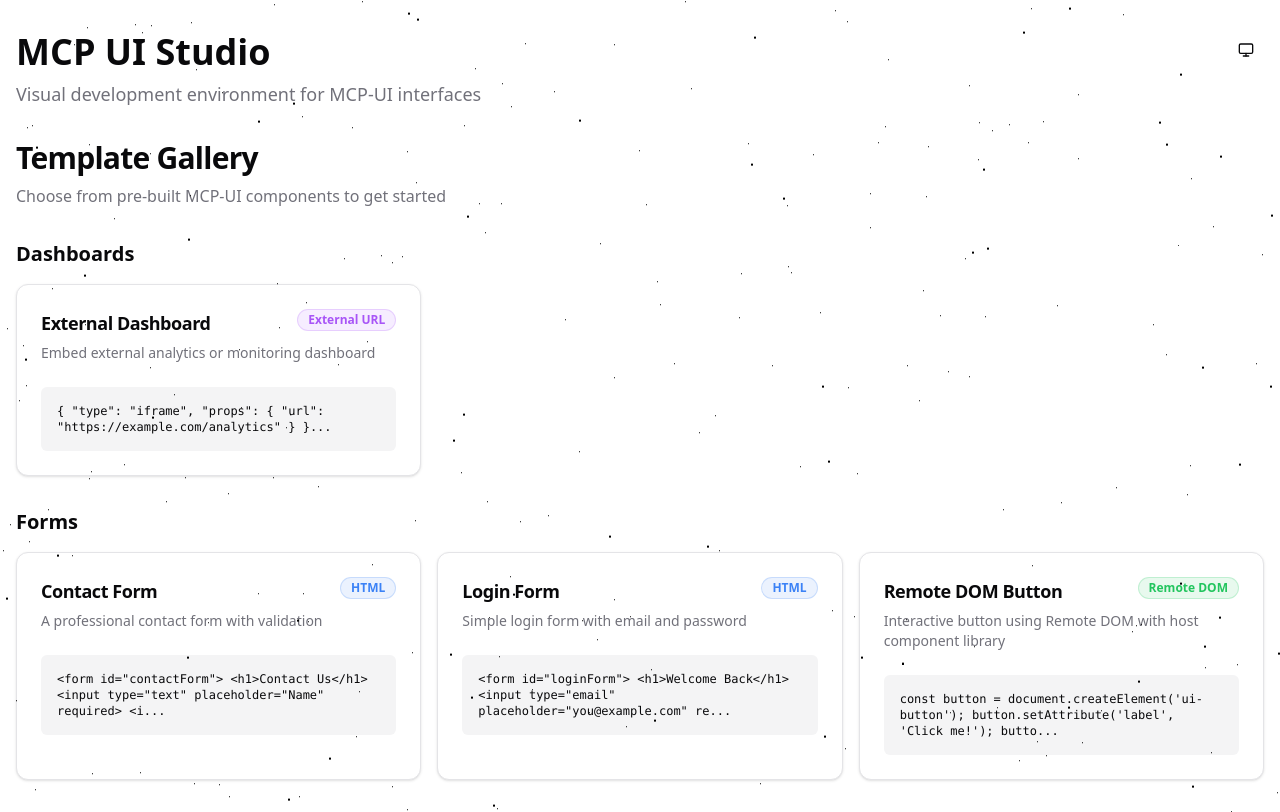
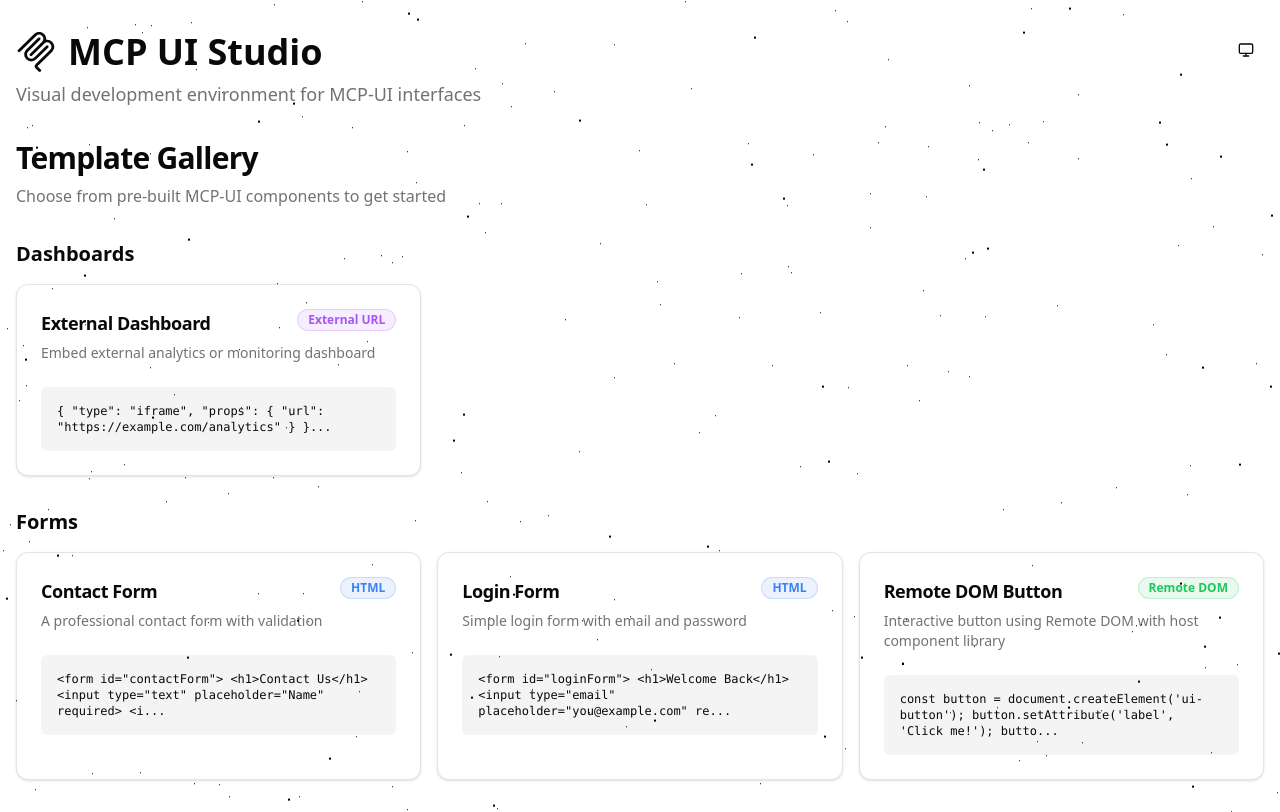
Before and after one commit to d-barletta/mcp-ui-studio, a Next.js app: page / in a window 1280 px wide. Built offline with nearby package versions, Linux system fonts and the light colour scheme.

Commit message:
feat: add Logo component and integrate it into StudioPage header

```diff
--- a/app/page.tsx
+++ b/app/page.tsx
@@ -25,6 +25,7 @@ import { Tabs, TabsContent, TabsList, TabsTrigger } from '@/components/ui/tabs';
 import { ScrollArea } from '@/components/ui/scroll-area';
 import { ArrowLeft, Code, Eye, Download, AlertCircle, Terminal, RotateCw } from 'lucide-react';
 import { ThemeSwitcher } from '@/components/theme-switcher';
+import { Logo } from '@/components/logo';
 import { UIResourceRenderer, remoteButtonDefinition, remoteTextDefinition } from '@mcp-ui/client';
 // import '@mcp-ui/client/ui-resource-renderer.wc.js'; // Loaded dynamically
 
@@ -237,7 +238,10 @@ export default function StudioPage() {
         <div className="container mx-auto py-8 px-4">
           <div className="mb-8 flex items-start justify-between">
             <div>
-              <h1 className="text-4xl font-bold mb-2">MCP UI Studio</h1>
+              <div className="flex items-center gap-3 mb-2">
+                <Logo className="h-10 w-10" />
+                <h1 className="text-4xl font-bold">MCP UI Studio</h1>
+              </div>
               <p className="text-lg text-muted-foreground">
                 Visual development environment for MCP-UI interfaces
               </p>
@@ -272,7 +276,10 @@ export default function StudioPage() {
         </div>
         <div className="flex items-center gap-2">
           <ThemeSwitcher />
-          <span className="text-sm text-muted-foreground">MCP UI Studio</span>
+          <div className="flex items-center gap-2 text-muted-foreground">
+            <Logo className="h-4 w-4" />
+            <span className="text-sm">MCP UI Studio</span>
+          </div>
         </div>
       </header>
 
--- /dev/null
+++ b/components/logo.tsx
@@ -0,0 +1,18 @@
+import React from 'react';
+
+export const Logo = (props: React.SVGProps<SVGSVGElement>) => (
+  <svg
+    fill="currentColor"
+    fillRule="evenodd"
+    height="1em"
+    style={{ flex: 'none', lineHeight: 1 }}
+    viewBox="0 0 24 24"
+    width="1em"
+    xmlns="http://www.w3.org/2000/svg"
+    {...props}
+  >
+    <title>ModelContextProtocol</title>
+    <path d="M15.688 2.343a2.588 2.588 0 00-3.61 0l-9.626 9.44a.863.863 0 01-1.203 0 .823.823 0 010-1.18l9.626-9.44a4.313 4.313 0 016.016 0 4.116 4.116 0 011.204 3.54 4.3 4.3 0 013.609 1.18l.05.05a4.115 4.115 0 010 5.9l-8.706 8.537a.274.274 0 000 .393l1.788 1.754a.823.823 0 010 1.18.863.863 0 01-1.203 0l-1.788-1.753a1.92 1.92 0 010-2.754l8.706-8.538a2.47 2.47 0 000-3.54l-.05-.049a2.588 2.588 0 00-3.607-.003l-7.172 7.034-.002.002-.098.097a.863.863 0 01-1.204 0 .823.823 0 010-1.18l7.273-7.133a2.47 2.47 0 00-.003-3.537z" />
+    <path d="M14.485 4.703a.823.823 0 000-1.18.863.863 0 00-1.204 0l-7.119 6.982a4.115 4.115 0 000 5.9 4.314 4.314 0 006.016 0l7.12-6.982a.823.823 0 000-1.18.863.863 0 00-1.204 0l-7.119 6.982a2.588 2.588 0 01-3.61 0 2.47 2.47 0 010-3.54l7.12-6.982z" />
+  </svg>
+);
```
Also changed, not shown: app/logo.svg (added).
